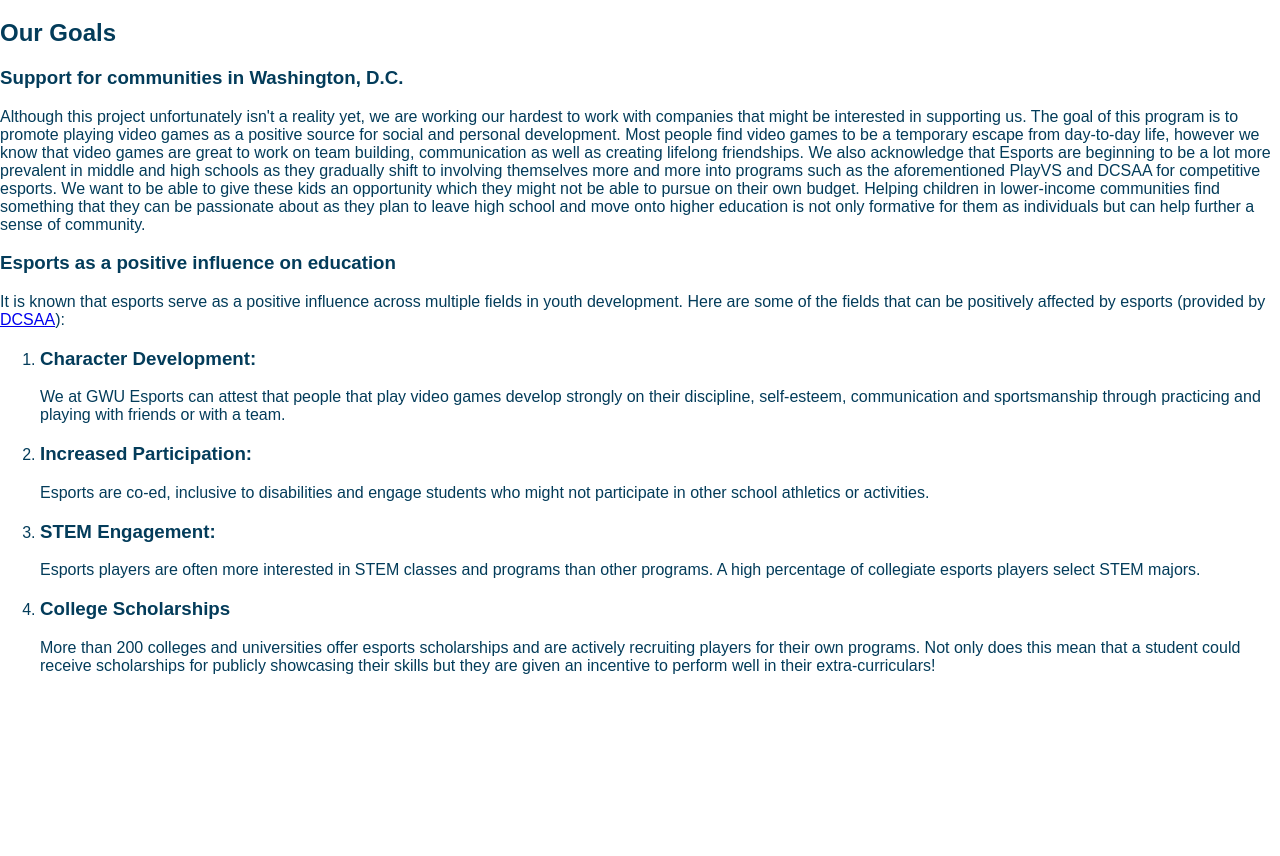
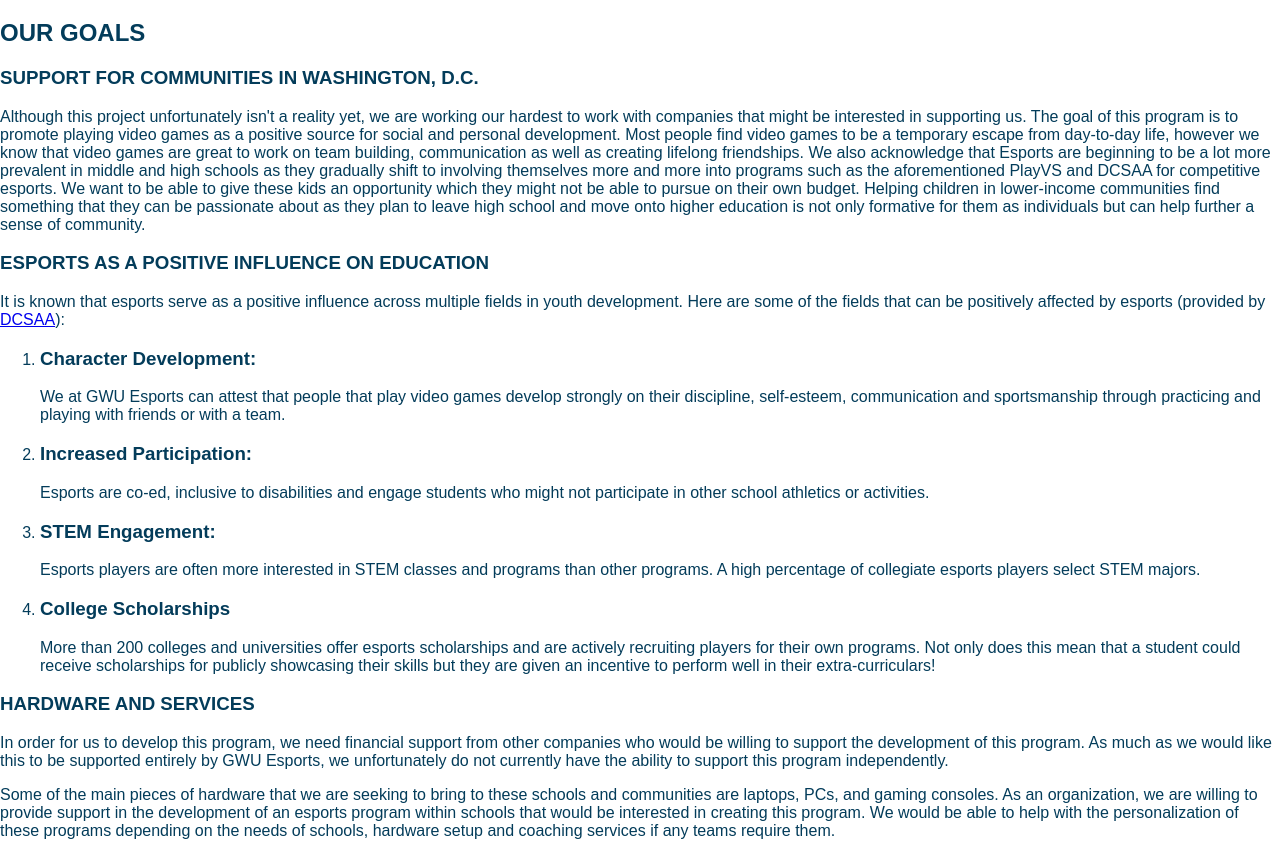
Before and after one commit to xaviersgwu/esports-for-education-website, a plain HTML site: page index.html in a window 1280 px wide. Shown: the part 660-1516 px from the top of the page. Before the commit the page ends 1351 px from the top, so only its background shows below. Drawn offline with Linux system fonts and the light colour scheme; a web font is replaced by a local one.

Commit message:
Update index.html
Formatting + new goals section.

```diff
--- a/index.html
+++ b/index.html
@@ -74,15 +74,15 @@
             <div class="roadmap-items-wrapper">
                 <h1>ABOUT THE PROJECT</h1>
                 <div class="roadmap-item-wrapper">
-                    <h2>Our Goals</h2>
-                    <h3>Support for communities in Washington, D.C.</h3>
+                    <h2>OUR GOALS</h2>
+                    <h3>SUPPORT FOR COMMUNITIES IN WASHINGTON, D.C.</h3>
                     <p> Although this project unfortunately isn't a reality yet, we are working our hardest to work with companies that might be interested in supporting us.
                         The goal of this program is to promote playing video games as a positive source for social and personal development.
                         Most people find video games to be a temporary escape from day-to-day life, however we know that video games are great to work on team building, communication as well as creating lifelong friendships.
                         We also acknowledge that Esports are beginning to be a lot more prevalent in middle and high schools as they gradually shift to involving themselves more and more into programs such as the aforementioned PlayVS and DCSAA for competitive esports.
                         We want to be able to give these kids an opportunity which they might not be able to pursue on their own budget.
                         Helping children in lower-income communities find something that they can be passionate about as they plan to leave high school and move onto higher education is not only formative for them as individuals but can help further a sense of community.
-                    <h3>Esports as a positive influence on education</h3>
+                    <h3>ESPORTS AS A POSITIVE INFLUENCE ON EDUCATION</h3>
                     <p> It is known that esports serve as a positive influence across multiple fields in youth development. Here are some of the fields that can be positively affected by esports (provided by <a href="https://www.dcsaasports.org/esports">DCSAA</a>):</p>
                         <ol>
                             <li> <h3>Character Development: </h3><p> We at GWU Esports can attest that people that play video games develop strongly on their discipline, self-esteem, communication and sportsmanship through practicing and playing with friends or with a team.</p></li>
@@ -90,6 +90,11 @@
                             <li> <h3>STEM Engagement:</h3><p> Esports players are often more interested in STEM classes and programs than other programs. A high percentage of collegiate esports players select STEM majors.</p></li>
                             <li> <h3>College Scholarships</h3><p> More than 200 colleges and universities offer esports scholarships and are actively recruiting players for their own programs. Not only does this mean that a student could receive scholarships for publicly showcasing their skills but they are given an incentive to perform well in their extra-curriculars!</p></li>
                         </ol>
+                    </p>
+                    <h3> HARDWARE AND SERVICES</h3>
+                    <p> In order for us to develop this program, we need financial support from other companies who would be willing to support the development of this program. As much as we would like this to be supported entirely by GWU Esports, we unfortunately do not currently have the ability to support this program independently.</p>
+                    <p> Some of the main pieces of hardware that we are seeking to bring to these schools and communities are laptops, PCs, and gaming consoles. As an organization, we are willing to provide support in the development of an esports program within schools that would be interested in creating this program.
+                        We would be able to help with the personalization of these programs depending on the needs of schools, hardware setup and coaching services if any teams require them.
                     </p>
                 </div>
             </div>
```
